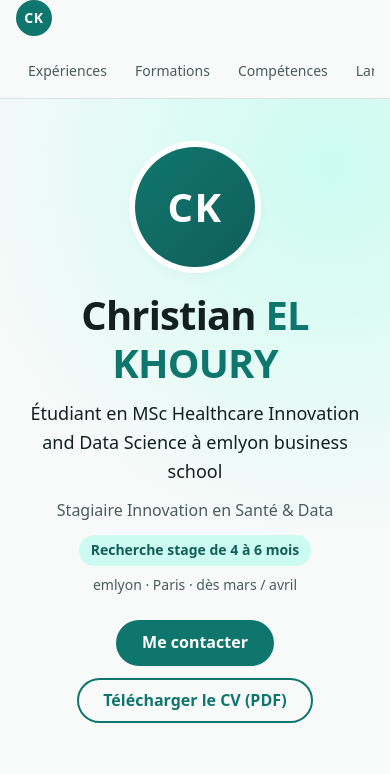
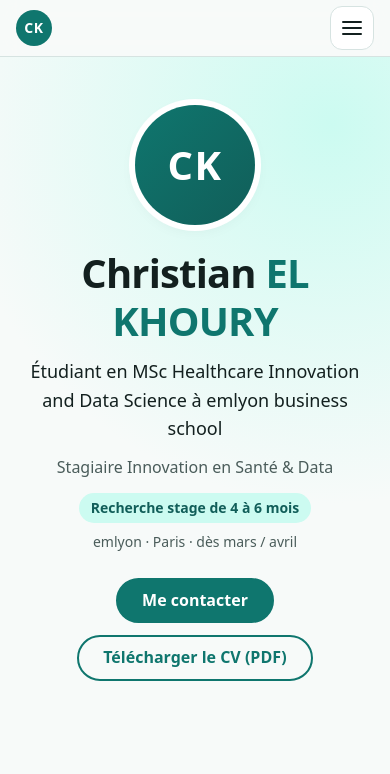
Before and after one commit to christian-elkhoury/Christian-EL-Khoury, a plain HTML site: page index.html in a window 390 px wide. Shown: the top 774 px of the page. Drawn offline with Linux system fonts and the light colour scheme.

Commit message:
feat: add navigation and mobile menu
Hamburger menu below 768px (aria-expanded, Escape to close),
active-section highlighting, smooth scroll respecting
prefers-reduced-motion, and the print-to-PDF button.

Co-Authored-By: Claude Opus 5.5 <noreply@anthropic.com>

```diff
--- a/css/style.css
+++ b/css/style.css
@@ -773,3 +773,118 @@ a:hover {
     display: none;
   }
 }
+
+/* =========================================================
+   Interactivité (classe .js ajoutée par js/main.js)
+   ========================================================= */
+@media (prefers-reduced-motion: no-preference) {
+  html {
+    scroll-behavior: smooth;
+  }
+}
+
+@media (prefers-reduced-motion: reduce) {
+  *,
+  *::before,
+  *::after {
+    transition: none !important;
+    animation: none !important;
+  }
+}
+
+/* Menu hamburger sous 768px, uniquement si JS est actif */
+@media (max-width: 767.98px) {
+  .js .nav {
+    flex-wrap: nowrap;
+  }
+
+  .js .nav__toggle {
+    display: inline-grid;
+    place-items: center;
+    width: 44px;
+    height: 44px;
+    padding: 0;
+    border: 1px solid var(--color-border);
+    border-radius: var(--radius);
+    background: var(--color-surface);
+    color: var(--color-text);
+    cursor: pointer;
+  }
+
+  .js .nav__toggle[hidden] {
+    display: none;
+  }
+
+  /* Trois barres dessinées en CSS, transformées en croix à l'ouverture */
+  .nav__toggle-bar,
+  .nav__toggle-bar::before,
+  .nav__toggle-bar::after {
+    display: block;
+    width: 20px;
+    height: 2px;
+    border-radius: 2px;
+    background: currentColor;
+    transition: transform 0.2s, background-color 0.2s;
+  }
+
+  .nav__toggle-bar {
+    position: relative;
+  }
+
+  .nav__toggle-bar::before,
+  .nav__toggle-bar::after {
+    content: "";
+    position: absolute;
+    left: 0;
+  }
+
+  .nav__toggle-bar::before {
+    top: -6px;
+  }
+
+  .nav__toggle-bar::after {
+    top: 6px;
+  }
+
+  .nav__toggle[aria-expanded="true"] .nav__toggle-bar {
+    background: transparent;
+  }
+
+  .nav__toggle[aria-expanded="true"] .nav__toggle-bar::before {
+    transform: translateY(6px) rotate(45deg);
+  }
+
+  .nav__toggle[aria-expanded="true"] .nav__toggle-bar::after {
+    transform: translateY(-6px) rotate(-45deg);
+  }
+
+  .js .nav__list {
+    display: none;
+    position: absolute;
+    top: 100%;
+    left: 0;
+    right: 0;
+    flex-direction: column;
+    gap: 0;
+    padding: var(--space-2) var(--space-4) var(--space-4);
+    background: var(--color-bg);
+    border-bottom: 1px solid var(--color-border);
+    box-shadow: var(--shadow);
+  }
+
+  .js .nav__list.is-open {
+    display: flex;
+  }
+
+  .js .nav__list a {
+    padding: var(--space-3) var(--space-4);
+    border-radius: var(--radius);
+    font-size: var(--fs-base);
+  }
+}
+
+@media print {
+  .nav__toggle {
+    display: none !important;
+  }
+}
--- a/index.html
+++ b/index.html
@@ -14,6 +14,7 @@
   <meta property="og:locale" content="fr_FR">
 
   <link rel="stylesheet" href="css/style.css">
+  <script src="js/main.js" defer></script>
 </head>
 <body>
   <a class="skip-link" href="#contenu">Aller au contenu</a>
@@ -21,7 +22,12 @@
   <!-- ===== En-tête et navigation ===== -->
   <header class="site-header">
     <nav class="nav" aria-label="Navigation principale">
-      <a class="nav__brand" href="#accueil">CK</a>
+      <a class="nav__brand" href="#accueil" aria-label="Christian EL KHOURY — retour en haut">CK</a>
+      <!-- Bouton menu mobile : affiché uniquement si JavaScript est actif -->
+      <button class="nav__toggle" type="button" aria-expanded="false" aria-controls="nav-list" hidden>
+        <span class="nav__toggle-bar" aria-hidden="true"></span>
+        <span class="visually-hidden">Menu</span>
+      </button>
       <ul class="nav__list" id="nav-list">
         <li><a href="#experiences">Expériences</a></li>
         <li><a href="#formations">Formations</a></li>
--- /dev/null
+++ b/js/main.js
@@ -0,0 +1,70 @@
+/* =========================================================
+   CV — Christian EL KHOURY
+   Amélioration progressive : le site reste utilisable sans JS.
+   ========================================================= */
+(function () {
+  "use strict";
+
+  document.documentElement.classList.add("js");
+
+  /* ----- Menu mobile ----- */
+  var toggle = document.querySelector(".nav__toggle");
+  var navList = document.getElementById("nav-list");
+
+  function setMenu(open) {
+    toggle.setAttribute("aria-expanded", String(open));
+    navList.classList.toggle("is-open", open);
+  }
+
+  if (toggle && navList) {
+    toggle.hidden = false;
+
+    toggle.addEventListener("click", function () {
+      setMenu(toggle.getAttribute("aria-expanded") !== "true");
+    });
+
+    // Fermer le menu après un clic sur un lien
+    navList.addEventListener("click", function (event) {
+      if (event.target.closest("a")) setMenu(false);
+    });
+
+    // Fermer avec la touche Échap et rendre le focus au bouton
+    document.addEventListener("keydown", function (event) {
+      if (event.key === "Escape" && toggle.getAttribute("aria-expanded") === "true") {
+        setMenu(false);
+        toggle.focus();
+      }
+    });
+  }
+
+  /* ----- Section active dans la navigation ----- */
+  var links = Array.prototype.slice.call(document.querySelectorAll(".nav__list a"));
+  var sections = links
+    .map(function (link) { return document.querySelector(link.getAttribute("href")); })
+    .filter(Boolean);
+
+  function markActive(id) {
+    links.forEach(function (link) {
+      var isActive = link.getAttribute("href") === "#" + id;
+      link.classList.toggle("is-active", isActive);
+      if (isActive) link.setAttribute("aria-current", "true");
+      else link.removeAttribute("aria-current");
+    });
+  }
+
+  if ("IntersectionObserver" in window && sections.length) {
+    var observer = new IntersectionObserver(function (entries) {
+      entries.forEach(function (entry) {
+        if (entry.isIntersecting) markActive(entry.target.id);
+      });
+    }, { rootMargin: "-45% 0px -50% 0px" });
+
+    sections.forEach(function (section) { observer.observe(section); });
+  }
+
+  /* ----- Bouton "Télécharger le CV (PDF)" ----- */
+  document.querySelectorAll(".js-print").forEach(function (button) {
+    button.hidden = false;
+    button.addEventListener("click", function () { window.print(); });
+  });
+})();
```
